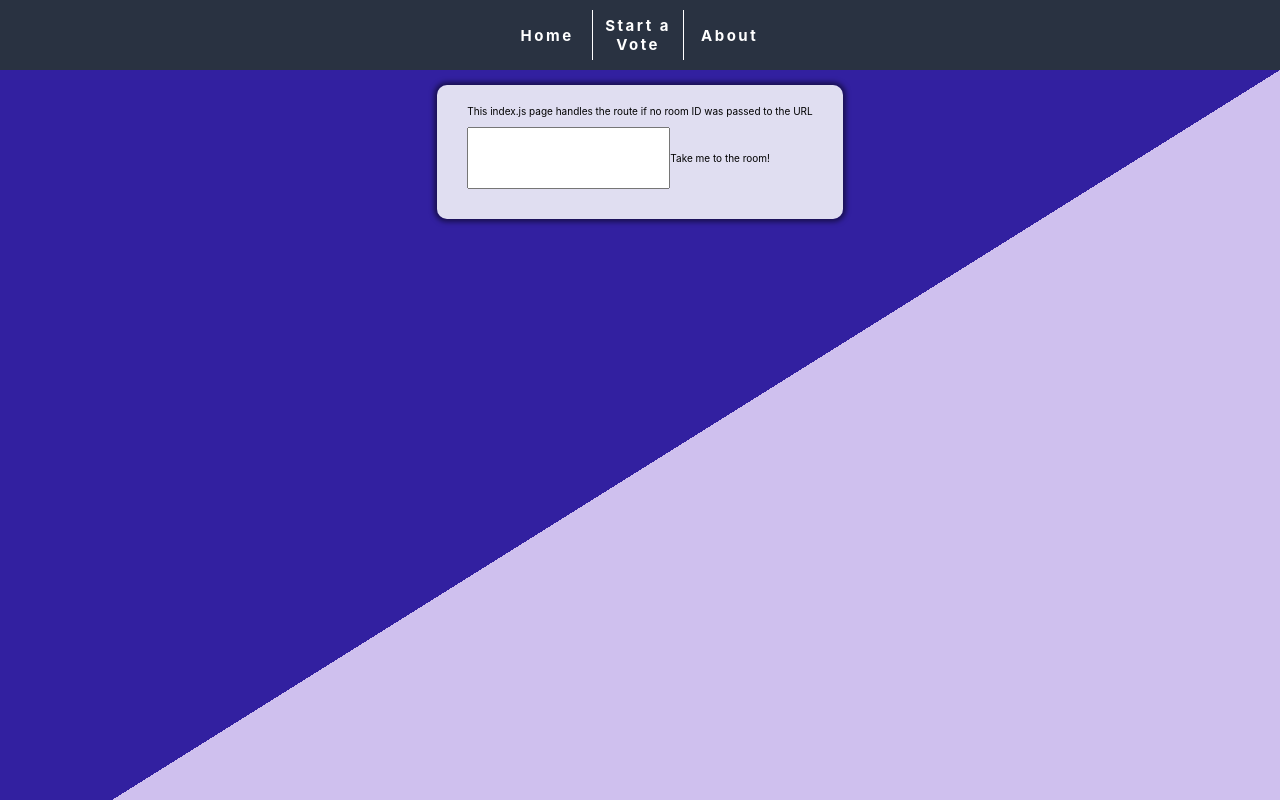
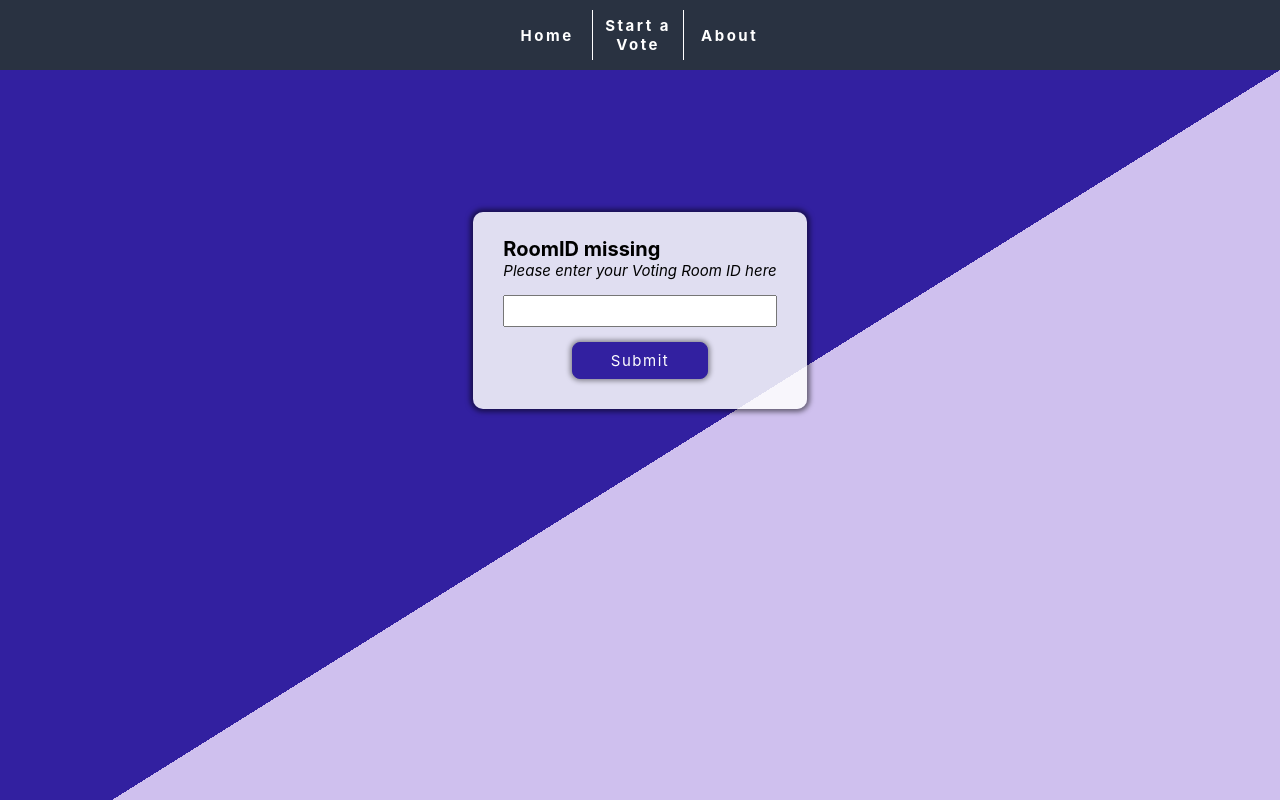
Before and after one commit to aaspinwall/collab, a Next.js app in the folder frontend/: page /room/voting-room in a window 1280 px wide. Shown: the top 800 px of the page. Built offline with nearby package versions, Linux system fonts and the light colour scheme.

Commit message:
Issue/141 Missing RoomID Param (#147)
* Timer Component Style Changes

* missing roomID issue

* Lint Run

```diff
--- a/frontend/pages/room/voting-room/index.js
+++ b/frontend/pages/room/voting-room/index.js
@@ -2,6 +2,8 @@ import Head from "next/head";
 import { useEffect, useState, createRef } from "react";
 import Link from "next/link";
 import Card from "../../../components/ui/card";
+import styled from "styled-components";
+import { COLORS } from "../../../styles/colors";
 
 export default function VotingRoomEmpty() {
   const [roomID, setRoomID] = useState("");
@@ -9,25 +11,59 @@ export default function VotingRoomEmpty() {
     e.persist();
     setRoomID(e.target.value);
   };
-  // remove useEffect before prod
-  useEffect(() => {
-    console.log(roomID);
-  }, [roomID]);
 
   return (
-    <Card>
+    <>
       <Head>
         <title>Voting Room Not Found</title>
       </Head>
-      <p>
-        This index.js page handles the route if no room ID was passed to the URL
-      </p>
-      <div>
-        <input type="text" onChange={onChange} />
-        <Link href={`voting-room/${roomID}`}>
-          <a>Take me to the room!</a>
-        </Link>
-      </div>
-    </Card>
+      <Container>
+        <Card>
+          <h2>RoomID missing</h2>
+          <span>Please enter your Voting Room ID here</span>
+          <input type="text" onChange={onChange} />
+          <Link href={`voting-room/${roomID}`}>
+            <a>Submit</a>
+          </Link>
+        </Card>
+      </Container>
+    </>
   );
 }
+
+const Container = styled.div`
+  display: flex;
+  height: 60%;
+  justify-content: center;
+  flex-direction: column;
+  input {
+    padding: 5px 10px;
+    margin: 15px 0;
+  }
+  h2 {
+    font-size: 2rem;
+    margin: 15px 0 0;
+  }
+  span {
+    font-style: italic;
+    font-size: 1.5rem;
+  }
+  a {
+    border: 1px solid ${COLORS.PURPLES.MAIN};
+    border-radius: 8px;
+    background: ${COLORS.PURPLES.MAIN};
+    padding: 8px 16px;
+    text-align: center;
+    width: 50%;
+    margin: 0 auto;
+    color: white;
+    font-size: 15px;
+    letter-spacing: 1.5px;
+    box-shadow: 0 0 5px 2px rgba(0, 0, 0, 0.4);
+    &:active {
+      background-color: ${COLORS.PURPLES.LIGHT};
+      color: ${COLORS.PURPLES.MAIN};
+      transform: scale(0.95);
+    }
+  }
+`;
```
